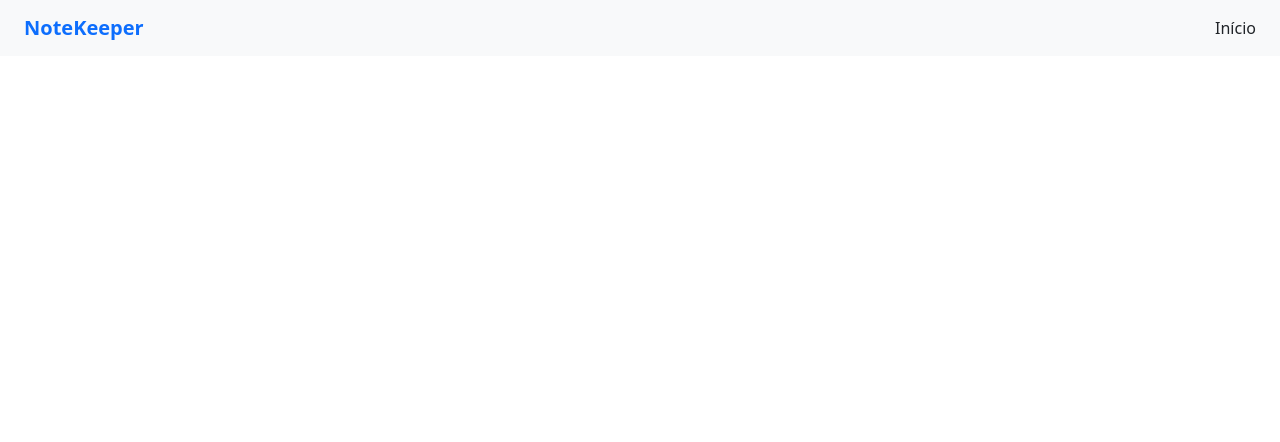
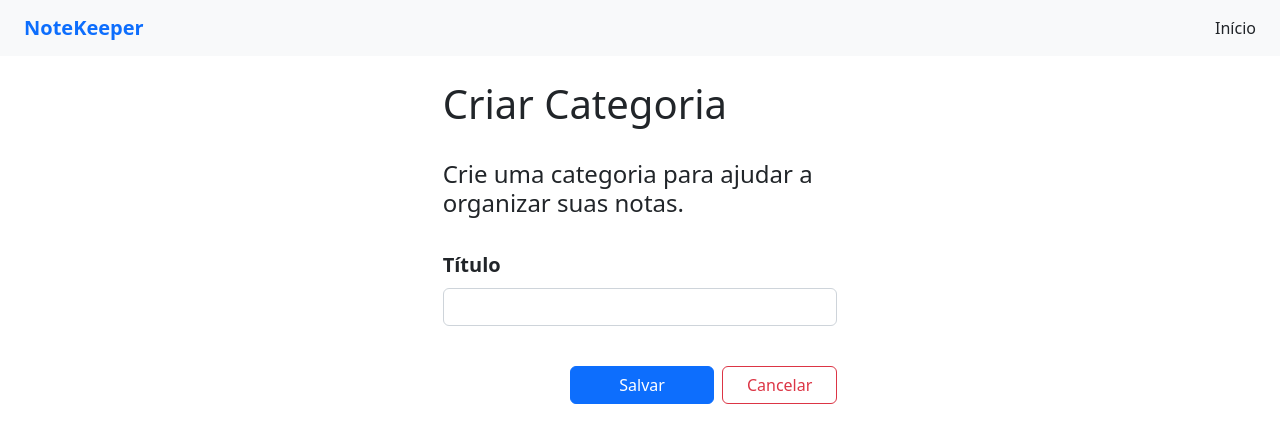
Before and after one commit to academia-do-programador/note-keeper, an Angular app: page /categorias/criar in a window 1280 px wide. Before the commit this address led to /. Shown: the top 442 px of the page. Built offline with nearby package versions, Linux system fonts and the light colour scheme.

Commit message:
add criar-categoria

```diff
--- a/backend/db.json
+++ b/backend/db.json
@@ -15,6 +15,10 @@
     {
       "titulo": "Estudo",
       "id": 4
+    },
+    {
+      "titulo": "Lavar o cachorro NOVO",
+      "id": 5
     }
   ],
   "notas": [
--- a/src/app/app-routing.module.ts
+++ b/src/app/app-routing.module.ts
@@ -5,6 +5,7 @@ import { CriarNotaComponent } from './components/notas/criar-nota/criar-nota.com
 import { EditarNotaComponent } from './components/notas/editar-nota/editar-nota.component';
 import { ExcluirNotaComponent } from './components/notas/excluir-nota/excluir-nota.component';
 import { ListarCategoriasComponent } from './components/categorias/listar-categorias/listar-categorias.component';
+import { CriarCategoriaComponent } from './components/categorias/criar-categoria/criar-categoria.component';
 
 const routes: Routes = [
   {
@@ -33,6 +34,10 @@ const routes: Routes = [
     path: 'categorias/listar',
     component: ListarCategoriasComponent,
   },
+  {
+    path: 'categorias/criar',
+    component: CriarCategoriaComponent,
+  },
 ];
 
 @NgModule({
--- a/src/app/app.module.ts
+++ b/src/app/app.module.ts
@@ -16,6 +16,7 @@ import { ToastrModule } from 'ngx-toastr';
 
 import { HttpClientModule } from '@angular/common/http';
 import { ListarCategoriasComponent } from './components/categorias/listar-categorias/listar-categorias.component';
+import { CriarCategoriaComponent } from './components/categorias/criar-categoria/criar-categoria.component';
 
 @NgModule({
   declarations: [
@@ -27,6 +28,7 @@ import { ListarCategoriasComponent } from './components/categorias/listar-catego
     EditarNotaComponent,
     ExcluirNotaComponent,
     ListarCategoriasComponent,
+    CriarCategoriaComponent,
   ],
   imports: [
     BrowserModule,
--- /dev/null
+++ b/src/app/components/categorias/criar-categoria/criar-categoria.component.html
@@ -0,0 +1,27 @@
+<section class="row justify-content-center">
+  <div class="col-lg-4 d-grid gap-4">
+    <h1>Criar Categoria</h1>
+
+    <h2 class="fs-4 fw-light">
+      Crie uma categoria para ajudar a organizar suas notas.
+    </h2>
+
+    <form (submit)="criarCategoria()"  class="d-grid gap-3">
+      <div class="mb-3">
+        <label for="titulo" class="form-label fs-5 fw-semibold">Título</label>
+        <input [(ngModel)]="categoria.titulo" type="text" class="form-control" id="titulo" name="titulo" />
+      </div>
+
+      <div class="d-flex gap-2 my-2 justify-content-end">
+        <button type="submit" class="btn btn-primary px-5">Salvar</button>
+        <button
+          type="button"
+          routerLink="/categorias/listar"
+          class="btn btn-outline-danger px-4"
+        >
+          Cancelar
+        </button>
+      </div>
+    </form>
+  </div>
+</section>
--- /dev/null
+++ b/src/app/components/categorias/criar-categoria/criar-categoria.component.ts
@@ -0,0 +1,37 @@
+import { Component } from '@angular/core';
+import { Router } from '@angular/router';
+import { ToastrService } from 'ngx-toastr';
+import { Categoria } from 'src/app/models/categoria';
+import { CategoriaService } from 'src/app/services/categoria.service';
+
+@Component({
+  selector: 'app-criar-categoria',
+  templateUrl: './criar-categoria.component.html',
+  styleUrls: ['./criar-categoria.component.css'],
+})
+export class CriarCategoriaComponent {
+  categoria: Categoria;
+
+  constructor(
+    private categoriaService: CategoriaService,
+    private toastService: ToastrService,
+    private router: Router
+  ) {
+    this.categoria = new Categoria('');
+  }
+
+  criarCategoria(): void {
+    this.categoriaService
+      .criar(this.categoria)
+      .subscribe((categoria: Categoria) => {
+        // mostrar notificação
+        this.toastService.success(
+          `Categoria "${categoria.titulo}" cadastrada com sucesso!`,
+          'Sucesso'
+        );
+
+        // navegar a rota
+        this.router.navigate(['/categorias', 'listar']);
+      });
+  }
+}
```
Also changed, not shown: src/app/components/categorias/criar-categoria/criar-categoria.component.css (added).
